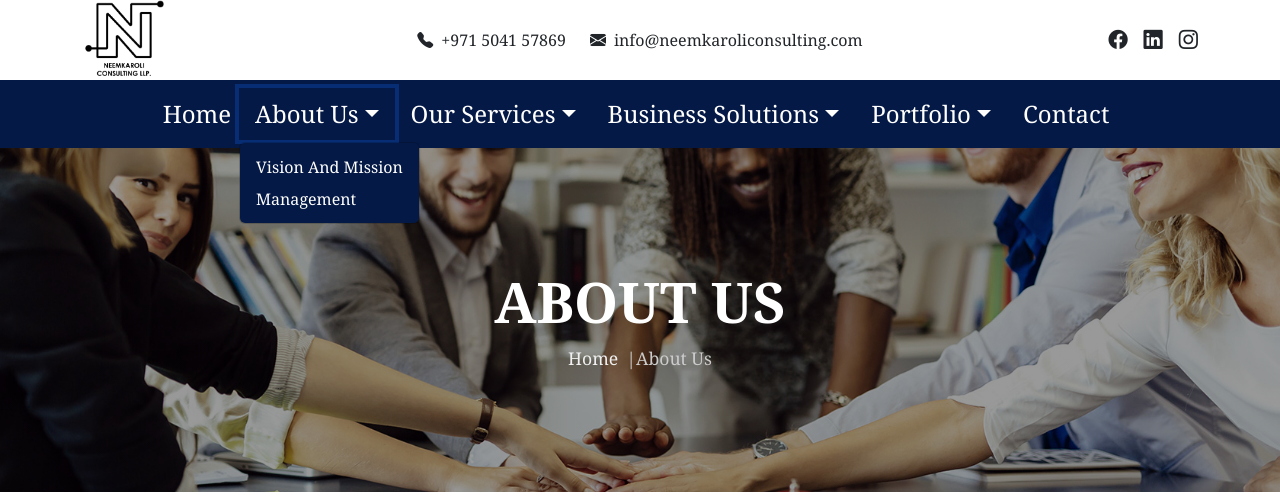
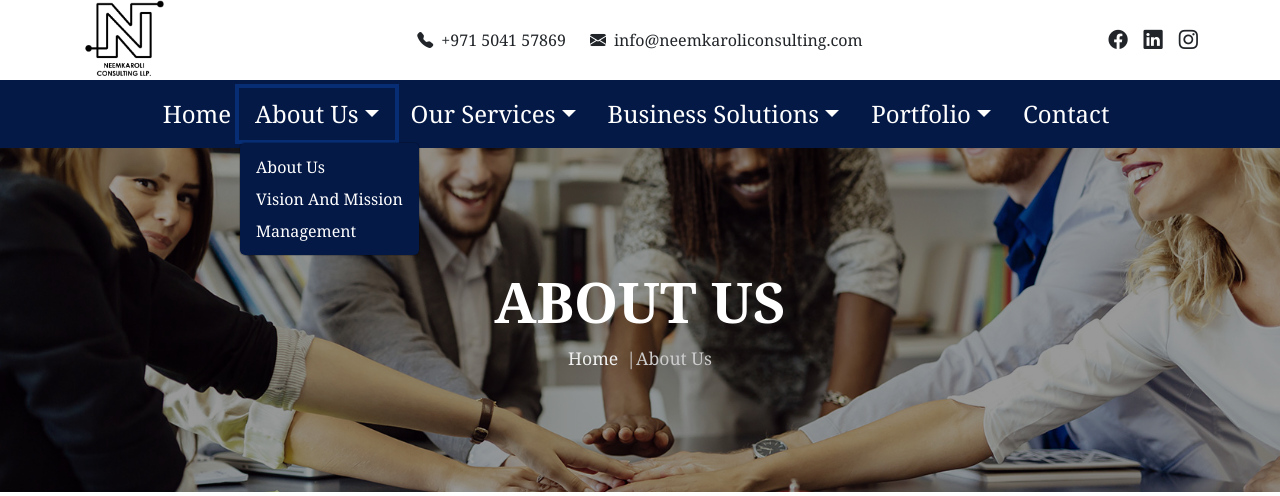
Before and after one commit to neemkaroli12/Neemkaroli-_Consulting, a Django app: page /about/ in a window 1280 px wide, after a click on "About Us". Shown: the top 496 px of the page. Run offline with Django 5.2, Linux system fonts and the light colour scheme.

Commit message:
layout.html

```diff
--- a/templates/layout.html
+++ b/templates/layout.html
@@ -90,9 +90,10 @@
         <li class="nav-item"><a class="nav-link " href="{% url 'consulting_app:home_two' %}">Home</a></li>
 
         <li class="nav-item dropdown">
-          <a class="nav-link dropdown-toggle px-3" href="{% url 'consulting_app:about' %}" id="servicesDropdown"
+          <a class="nav-link dropdown-toggle px-3" href="#" id="servicesDropdown"
              role="button" data-bs-toggle="dropdown" aria-expanded="false">About Us</a>
           <ul class="dropdown-menu">
+            <li><a class="dropdown-item" href="{% url 'consulting_app:about' %}">About Us</a></li>
             <li><a class="dropdown-item" href="#">Vision And Mission</a></li>
             <li><a class="dropdown-item" href="#">Management</a></li>
 
```
